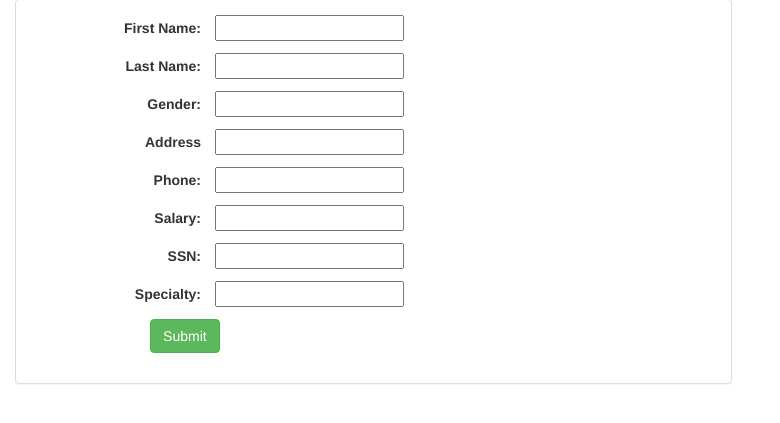
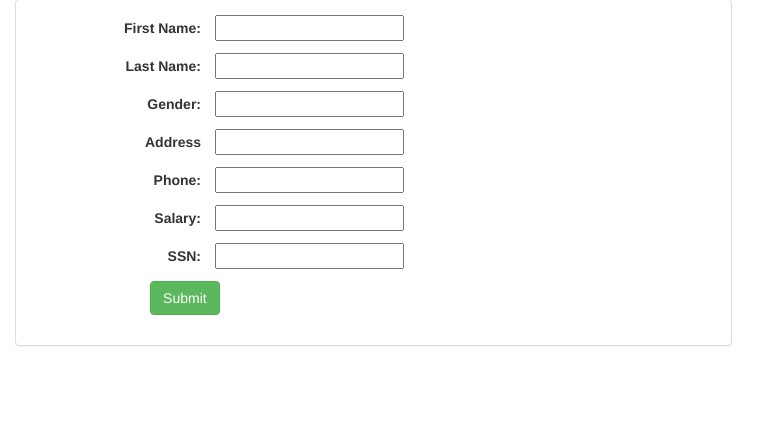
Before and after one commit to caldover/Medical-Clinic-Management-App, a Django app: page /personnel/physicians/add/ in a window 1280 px wide. Shown: the part 123-546 px from the top of the page, without its empty margins (0-780 px from the left). Run offline with Django 3.2, Linux system fonts and the light colour scheme; some libraries are stand-ins or nearby versions.

Commit message:
Testing custom physician_form again17

```diff
--- a/personnel/templates/personnel/physician_form.html
+++ b/personnel/templates/personnel/physician_form.html
@@ -34,8 +34,7 @@
                         <p><label for="ssn">SSN:</label>
                             <input id="ssn" type="text" name="ssn" maxlength="9" value="{{ ssn }}" required /></p>
 
-                        <p><label for="specialty">Specialty:</label>
-                            <input id="specialty" type="text" name="specialty" maxlength="50" value="{{ specialty }}" required /></p>
+                        <!--ADD SPECIALTY BACK HERE-->
 
                         <div class="form-group">
                             <div class="col-sm-offset-2 col-sm-10">
```
